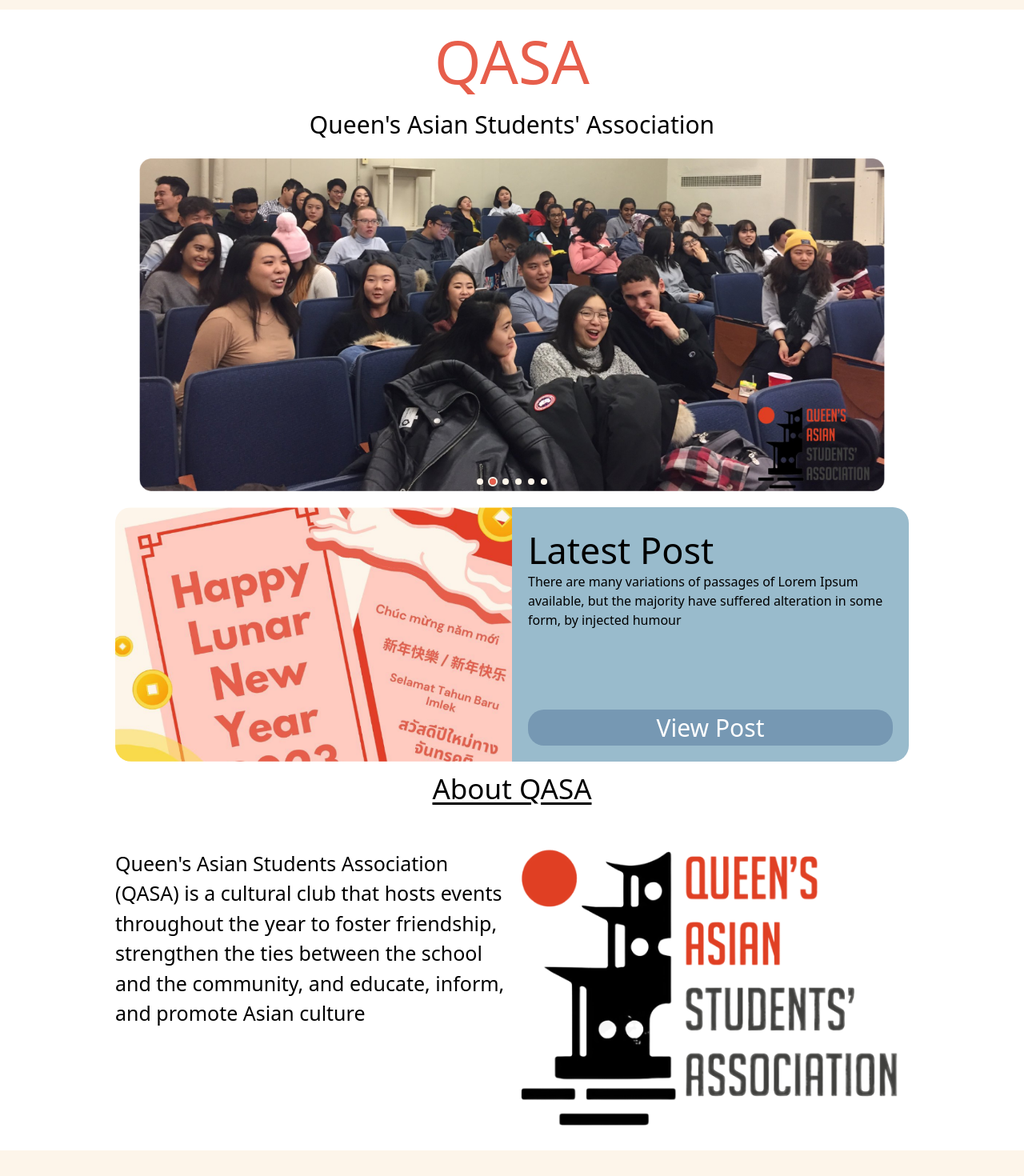
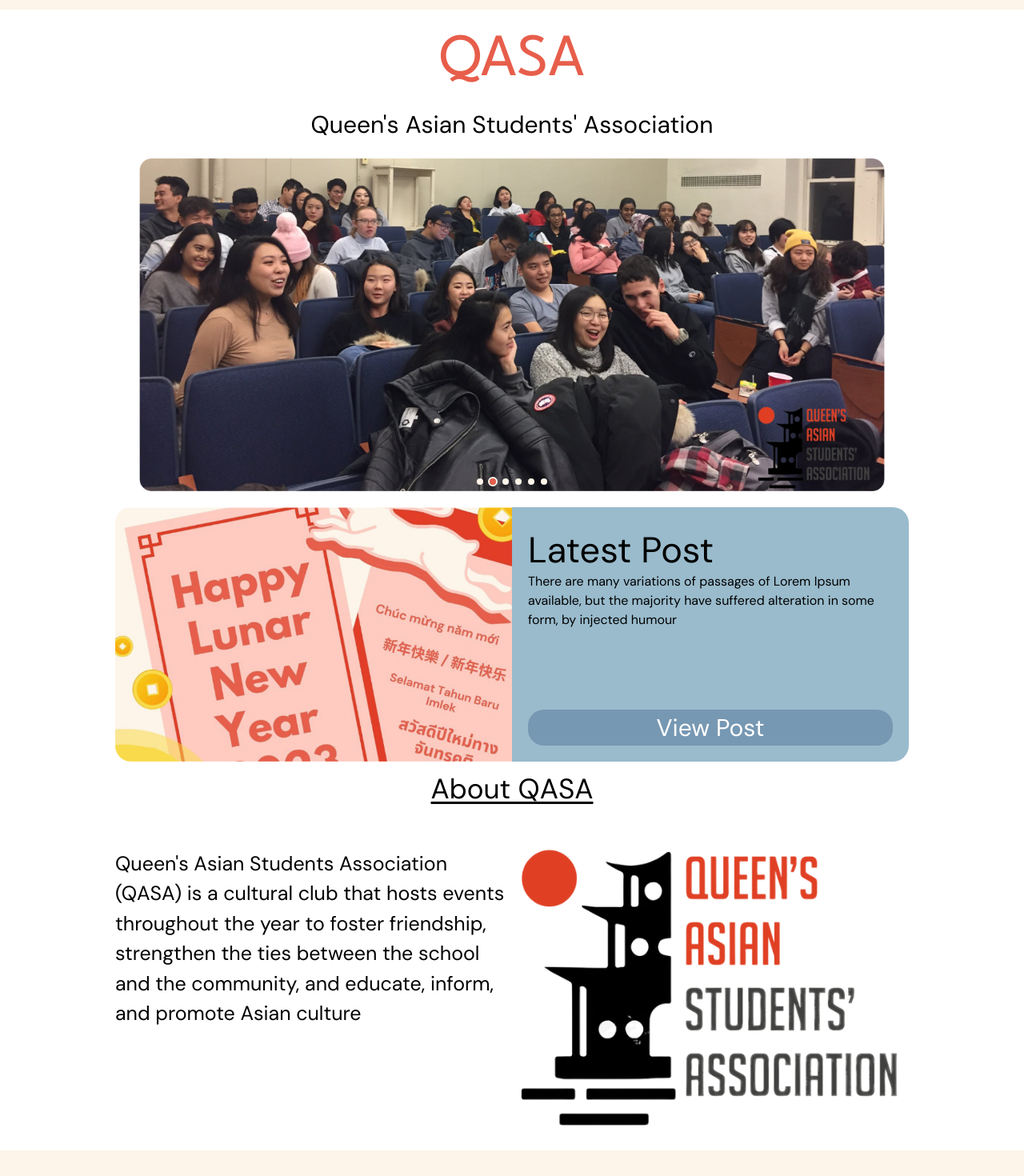
Before and after one commit to queens-web-development-club/qasa, a Next.js app: page / in a window 1280 px wide. Shown: the part 60-1530 px from the top of the page at 80% size. Built offline with nearby package versions, Linux system fonts and the light colour scheme.

Commit message:
updated fonts

```diff
--- a/components/LatestPost.js
+++ b/components/LatestPost.js
@@ -20,7 +20,7 @@
             className="grow relative flex flex-wrap  bg-blue-light p-5 lg:max-w-[50%]"
             >
                 <div>
-                    <div className="text-[25px] text-black text-center grow max-h-[20%]
+                    <div className="text-[25px] text-black text-center grow max-h-[20%] font-DMSans
                     md:text-[35px]
                     lg:text-left lg:text-[45px]
                     xl:text-[60px]"
@@ -28,7 +28,7 @@
                         Latest Post
                     </div>
                     <div
-                    className="py-5 text-black"
+                    className="py-5 text-black font-DMSans"
                     >
                         There are many variations of passages of Lorem Ipsum available, but the majority have suffered alteration in some form, by injected humour
                     </div>
@@ -36,7 +36,7 @@
 
                 <div className="grow self-end">
                     <button
-                    className="bg-blue-dark rounded-[20px] w-full text-[20px] text-white
+                    className="bg-blue-dark rounded-[20px] w-full text-[20px] text-white font-DMSans
                     md:text-[25px]
                     lg:text-[30px]
                     xl:text-[40px]
--- a/pages/_document.js
+++ b/pages/_document.js
@@ -3,7 +3,10 @@
 export default function Document() {
   return (
     <Html lang="en">
-      <Head />
+      <Head>
+        <link href='https://fonts.googleapis.com/css2?family=League+Spartan:wght@400;500;600&display=swap' rel="stylesheet"/>
+        <link href="https://fonts.googleapis.com/css2?family=DM+Sans&family=League+Spartan:wght@400;500;600&display=swap" rel="stylesheet"/>
+      </Head>
       <body>
         <Main />
         <NextScript />
--- a/pages/index.js
+++ b/pages/index.js
@@ -17,14 +17,14 @@
         <div className="mx-12 lg:mx-36 xl:mx-60">
           {/** Header Container */}
           <div
-          className="text-center text-[60px] text-red-light
+          className="text-center text-[60px] text-red-light font-LeagueSpartan
                     lg:text-[75px]"
           >
             QASA
           </div>
           {/** Subheading Container */}
           <div
-          className="text-center text-black text-[20px] md:text-[30px] xl:text-[40px]"
+          className="text-center text-black text-[20px] md:text-[30px] xl:text-[40px] font-DMSans"
           >
             Queen's Asian Students' Association
           </div>
@@ -34,7 +34,7 @@
 
           {/** About Header Container */}
           <div
-          className="py-2 text-black text-center underline underline-offset-4 text-[25px] md:text-[35px] xl:text-[45px]"
+          className="py-2 text-black text-center underline underline-offset-4 text-[25px] md:text-[35px] xl:text-[45px] font-DMSans"
           >
             About QASA
           </div>
@@ -45,7 +45,7 @@
             {/** About Description */}
             <div
             className="text-[15px] text-black md:text-[25px] xl:text-[35px]
-                       lg:w-[50%] lg:py-10"
+                       lg:w-[50%] lg:py-10 font-DMSans"
             >
               Queen's Asian Students Association (QASA) is a cultural
               club that hosts events throughout the year to foster
--- a/tailwind.config.js
+++ b/tailwind.config.js
@@ -26,6 +26,10 @@
           "0%": { opacity: 1 },
           "100%": { opacity: 0 }
         }
+      },
+      fontFamily: {
+        LeagueSpartan: ['League Spartan', 'sans-serif'],
+        DMSans: ['DM Sans', 'sans']
       }
     },
     colors: {
```
